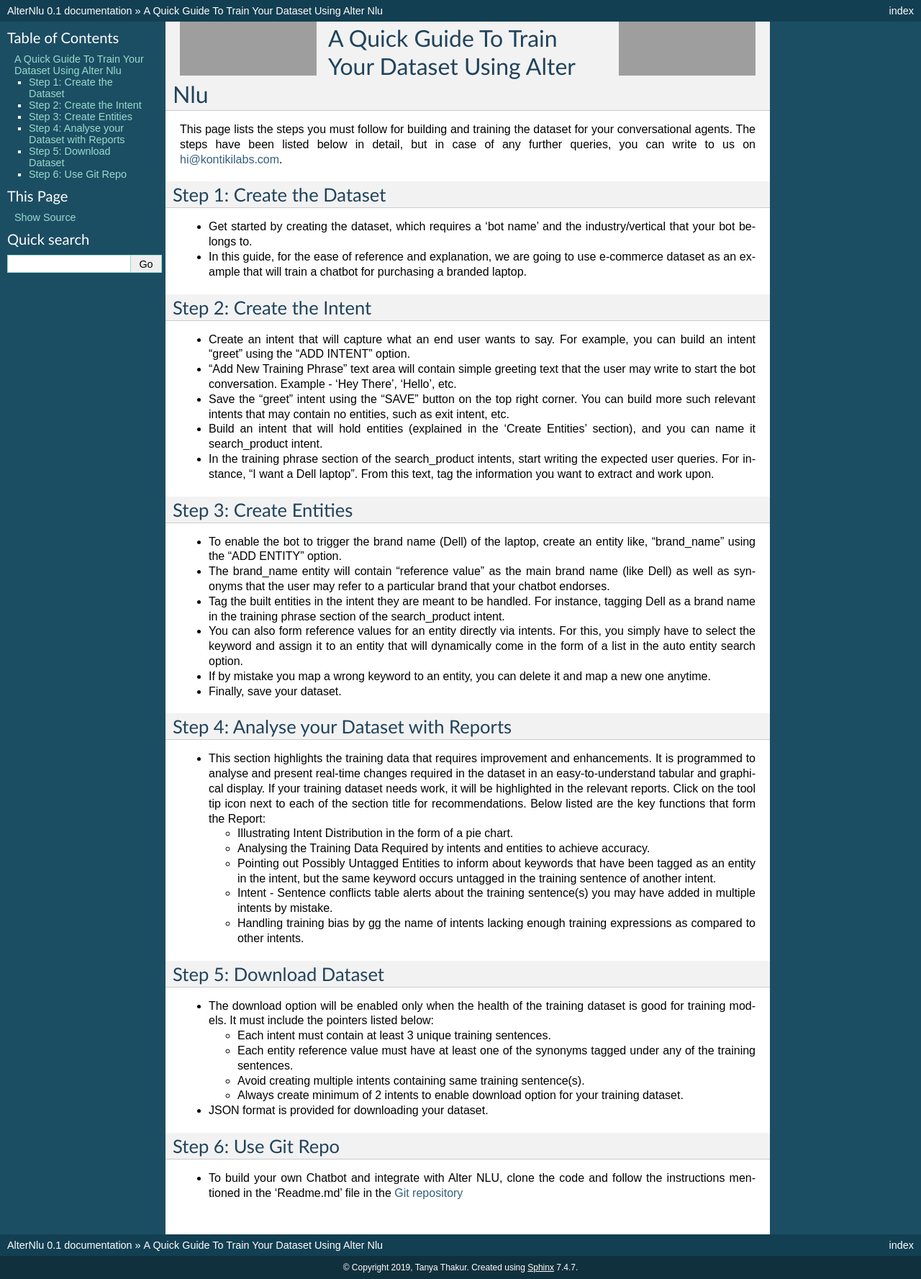
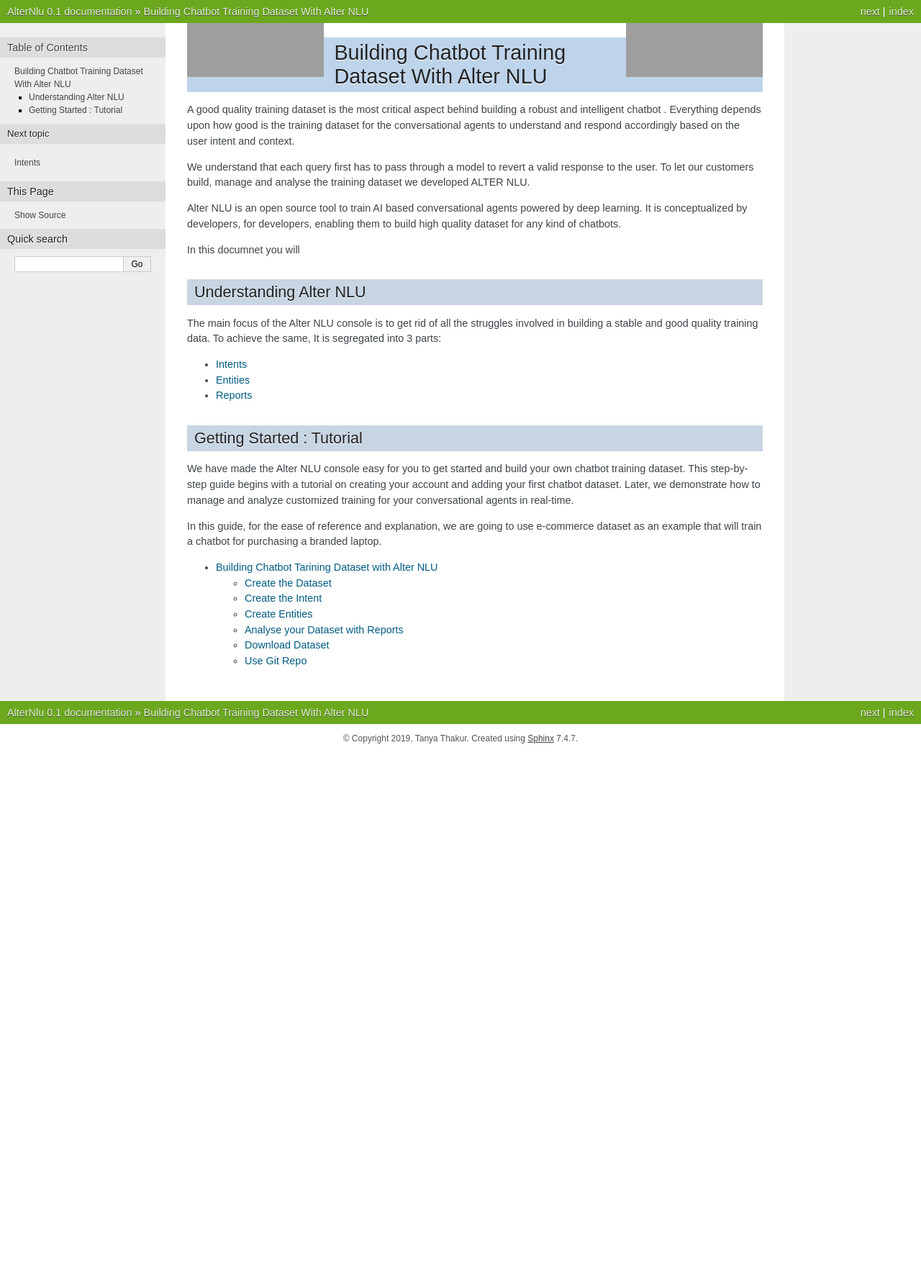
Before and after one commit to thakurtanya/kontikilabsDevelopers, a Sphinx documentation site: the page built from doc/source/index.rst, in a window 1280 px wide. Shown: the whole page at 72% size. Built offline with Sphinx 7.4.7, drawn with Linux system fonts in a browser that asks for light colours; after the commit the page ends 1046 px from its top, so only the background shows below that; grey boxes are pictures that could not be loaded.

Commit message:
Added structuring to doc

```diff
--- /dev/null
+++ b/doc/source/Getting-Started.rst
@@ -0,0 +1,69 @@
+################################################
+Building Chatbot Tarining Dataset with Alter NLU
+################################################
+
+The console is developed to handle multiple chatbot datasets within a single user login i.e you can add training data for any number of chatbots.
+
+Start by creating your account from our `Alter NLU console <https://console.kontikilabs.com>`_
+
+Upon clicking the ‘Sign Up’ button, an email is sent to the ID you provide above. You can log in on the console once you verify your identity via the email.
+
+You can also sign in using your Facebook or Google account.
+
+==================
+Create the Dataset
+==================
+
+Upon successful login, you will be redirected to "Create Dataset" page.
+
+Get started by creating new dataset, which requires a ‘bot name’ and the industry/vertical that your bot belongs to. Once you click on the "Add" button, the dataset gets created and the you will be redirected to "Intent Page".
+
+=================
+Create the Intent
+=================
+
+Create an intent that will capture what an end user wants to say. For example, you can build an intent “greet” using the “ADD INTENT” option.
+
+-	Next, the "Add New Training Phrase" text area will contain simple greeting text that the user may write to start the bot conversation. Example - ‘Hey There’, ‘Hello’, etc.
+-	Save the “greet” intent using the “SAVE” button on the top right corner. You can build more such relevant intents that may contain no entities, such as exit intent, etc.
+-	Build an intent that will hold entities (explained in the ‘Create Entities’ section), and you can name it search_product intent.
+-	In the training phrase section of the search_product intents, start writing the expected user queries. For instance, “I want a Dell laptop”. From this text, tag the information you want to extract and work upon.
+
+========================
+Create Entities
+========================
+-	To enable the bot to trigger the brand name (Dell) of the laptop, create an entity like, “brand_name” using the “ADD ENTITY” option.
+-	The brand_name entity will contain “reference value” as the main brand name (like Dell) as well as synonyms that the user may refer to a particular brand that your chatbot endorses.
+-	Tag the built entities in the intent they are meant to be handled. For instance, tagging Dell as a brand name in the training phrase section of the search_product intent.
+-	You can also form reference values for an entity directly via intents. For this, you simply have to select the keyword and assign it to an entity that will dynamically come in the form of a list in the auto entity search option.
+-	If by mistake you map a wrong keyword to an entity, you can delete it and map a new one anytime.
+-	Finally, save your dataset.
+
+==========================================
+Analyse your Dataset with Reports
+==========================================
+-	This section highlights the training data that requires improvement and enhancements. It is programmed to analyse and present real-time changes required in the dataset in an easy-to-understand tabular and graphical display. If your training dataset needs work, it will be highlighted in the relevant reports. Click on the tool tip icon next to each of the section title for recommendations. Below listed are the key functions that form the Report:
+
+	-  Illustrating Intent Distribution in the form of a pie chart.
+	-  Analysing the Training Data Required by intents and entities to achieve accuracy.
+	-  Pointing out Possibly Untagged Entities to inform about keywords that have been tagged as an entity in the intent, but the same keyword occurs untagged in the training sentence of another intent.
+	-  Intent - Sentence conflicts table alerts about the training sentence(s) you may have added in multiple intents by mistake.
+	-  Handling training bias by gg the name of intents lacking enough training expressions as compared to other intents.
+
+=========================
+Download Dataset
+=========================
+-	The download option will be enabled only when the health of the training dataset is good for training models. It must include the pointers listed below:
+
+	-	Each intent must contain at least 3 unique training sentences.
+	-	Each entity reference value must have at least one of the synonyms tagged under any of the training sentences.
+	-	Avoid creating multiple intents containing same training sentence(s).
+	-	Always create minimum of 2 intents to enable download option for your training dataset.
+
+-	JSON format is provided for downloading your dataset.
+
+
+====================
+Use Git Repo
+====================
+-	To build your own Chatbot and integrate with Alter NLU, clone the code and follow the instructions mentioned in the ‘Readme.md’ file in the `Git repository <https://github.com/Kontikilabs/alter-nlu>`_
--- /dev/null
+++ b/doc/source/Understanding-AlterNlu.rst
@@ -0,0 +1,32 @@
+=======
+Intents
+=======
+
+Intents are what you expect users to say. It describes the context of the expression that the user says or in simple terms what the user probably meant to say.
+There are 2 type of intents:
+First, which do not map to any keyword, but are simple and direct phrases like an intent named “greet” which will hold training phrases as
+“Hey there” or  “Hi”.
+Second, which can have multiple or single keywords(entities) in the training phrase which we want to extract from the user query as explained in Fig. 1.1 below.
+
+========
+Entities
+========
+
+Entities describe the piece of information you would want to extract from the expressions/messages of the user.
+Like in  Fig. 1.1, the brand_name and processor_gen are the 2 entities in our console that will be mapped to their respective "Reference Value" and "Synonym" values.
+
+=======
+Reports
+=======
+
+The USP of the Alter NLU console is the inbuilt report section that highlights the improvement and enhancements that should be done in the training dataset to develop an efficient bot. Because chatbot training is an ongoing process that should get better at every stage. With every improvement, the trainer should have a clear understanding of the changes made.
+
+The report section provides an in-depth analysis and alerts for the intents and entities that need more training to enhance the accuracy for an optimal output.
+The console gives you insight on the below with the help of tabular and statistical graphical display:
+
+	-	Intent Distribution
+	-	Figuring out the intents that require more training sentences
+	-	Listing out the limitations in the entity section
+	-	Examines the training dataset to extract the untagged entities
+	-	Captures repetition of training sentence
+	-	Figuring the training bias by indicating intent name
--- a/doc/source/conf.py
+++ b/doc/source/conf.py
@@ -75,7 +75,7 @@
 # The theme to use for HTML and HTML Help pages.  See the documentation for
 # a list of builtin themes.
 #
-html_theme = 'default'
+html_theme = 'nature'
 
 #html_theme = 'sphinxdoc'
 #html_theme = 'default'
--- a/doc/source/index.rst
+++ b/doc/source/index.rst
@@ -8,62 +8,37 @@
    :width: 190px
    :align: right
 
-###################################################
-A Quick Guide To Train Your Dataset Using Alter Nlu
-###################################################
 
-This page lists the steps you must follow for building and training the dataset for your conversational agents. The steps have been listed below in detail, but in case of any further queries, you can write to us on hi@kontikilabs.com.
+#################################################
+Building Chatbot Training Dataset With Alter NLU
+#################################################
 
+A good quality training dataset is the most critical aspect behind building a robust and intelligent chatbot . Everything depends upon how good is the training dataset for the conversational agents to understand and respond accordingly based on the user intent and context.
+
+We understand that each query first has to pass through a model to revert a valid response to the user. To let our customers build, manage and analyse the training dataset we developed ALTER NLU.
+
+Alter NLU is an open source tool to train AI based conversational agents powered by deep learning. It is conceptualized by developers, for developers, enabling them to build high quality dataset for any kind of chatbots.
+
+In this documnet you will
+
+Understanding Alter NLU
+=======================
+
+The main focus of the Alter NLU console is to get rid of all the struggles involved in building a stable and good quality training data. To achieve the same, It is segregated into 3 parts:
+
+.. toctree::
+   :maxdepth: 3
+
+   Understanding-AlterNlu
+
+Getting Started : Tutorial
 ==========================
-Step 1: Create the Dataset
-==========================
--	Get started by creating the dataset, which requires a ‘bot name’ and the industry/vertical that your bot belongs to.
--	In this guide, for the ease of reference and explanation, we are going to use e-commerce dataset as an example that will train a chatbot for purchasing a branded laptop.
 
-=========================
-Step 2: Create the Intent
-=========================
--	Create an intent that will capture what an end user wants to say. For example, you can build an intent “greet” using the “ADD INTENT” option.
--	"Add New Training Phrase" text area will contain simple greeting text that the user may write to start the bot conversation. Example - ‘Hey There’, ‘Hello’, etc.
--	Save the “greet” intent using the “SAVE” button on the top right corner. You can build more such relevant intents that may contain no entities, such as exit intent, etc.
--	Build an intent that will hold entities (explained in the ‘Create Entities’ section), and you can name it search_product intent.
--	In the training phrase section of the search_product intents, start writing the expected user queries. For instance, “I want a Dell laptop”. From this text, tag the information you want to extract and work upon.
+We have made the Alter NLU console easy for you to get started and build your own chatbot training dataset. This step-by-step guide begins with a tutorial on creating your account and adding your first chatbot dataset. Later, we demonstrate how to manage and analyze customized training for your conversational agents in real-time.
 
-========================
- Step 3: Create Entities
-========================
--	To enable the bot to trigger the brand name (Dell) of the laptop, create an entity like, “brand_name” using the “ADD ENTITY” option.
--	The brand_name entity will contain “reference value” as the main brand name (like Dell) as well as synonyms that the user may refer to a particular brand that your chatbot endorses.
--	Tag the built entities in the intent they are meant to be handled. For instance, tagging Dell as a brand name in the training phrase section of the search_product intent.
--	You can also form reference values for an entity directly via intents. For this, you simply have to select the keyword and assign it to an entity that will dynamically come in the form of a list in the auto entity search option.
--	If by mistake you map a wrong keyword to an entity, you can delete it and map a new one anytime.
--	Finally, save your dataset.
+In this guide, for the ease of reference and explanation, we are going to use e-commerce dataset as an example that will train a chatbot for purchasing a branded laptop.
 
-==========================================
- Step 4: Analyse your Dataset with Reports
-==========================================
--	This section highlights the training data that requires improvement and enhancements. It is programmed to analyse and present real-time changes required in the dataset in an easy-to-understand tabular and graphical display. If your training dataset needs work, it will be highlighted in the relevant reports. Click on the tool tip icon next to each of the section title for recommendations. Below listed are the key functions that form the Report:
+.. toctree::
+   :maxdepth: 2
 
-	-  Illustrating Intent Distribution in the form of a pie chart.
-	-  Analysing the Training Data Required by intents and entities to achieve accuracy.
-	-  Pointing out Possibly Untagged Entities to inform about keywords that have been tagged as an entity in the intent, but the same keyword occurs untagged in the training sentence of another intent.
-	-  Intent - Sentence conflicts table alerts about the training sentence(s) you may have added in multiple intents by mistake.
-	-  Handling training bias by gg the name of intents lacking enough training expressions as compared to other intents.
-
-=========================
- Step 5: Download Dataset
-=========================
--	The download option will be enabled only when the health of the training dataset is good for training models. It must include the pointers listed below:
-
-	-	Each intent must contain at least 3 unique training sentences.
-	-	Each entity reference value must have at least one of the synonyms tagged under any of the training sentences.
-	-	Avoid creating multiple intents containing same training sentence(s).
-	-	Always create minimum of 2 intents to enable download option for your training dataset.
-
--	JSON format is provided for downloading your dataset.
-
-
-====================
-Step 6: Use Git Repo
-====================
--	To build your own Chatbot and integrate with Alter NLU, clone the code and follow the instructions mentioned in the ‘Readme.md’ file in the `Git repository <https://github.com/Kontikilabs/alter-nlu>`_
+   Getting-Started
```
